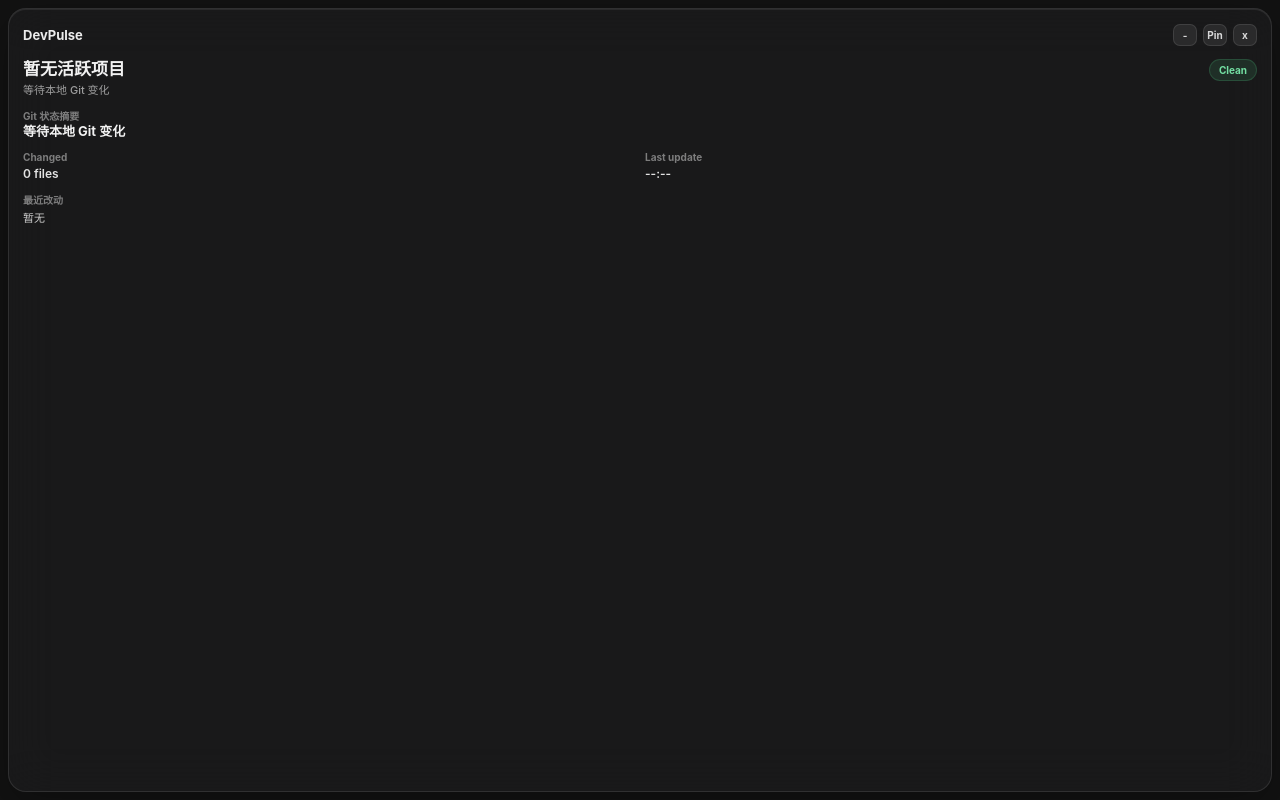
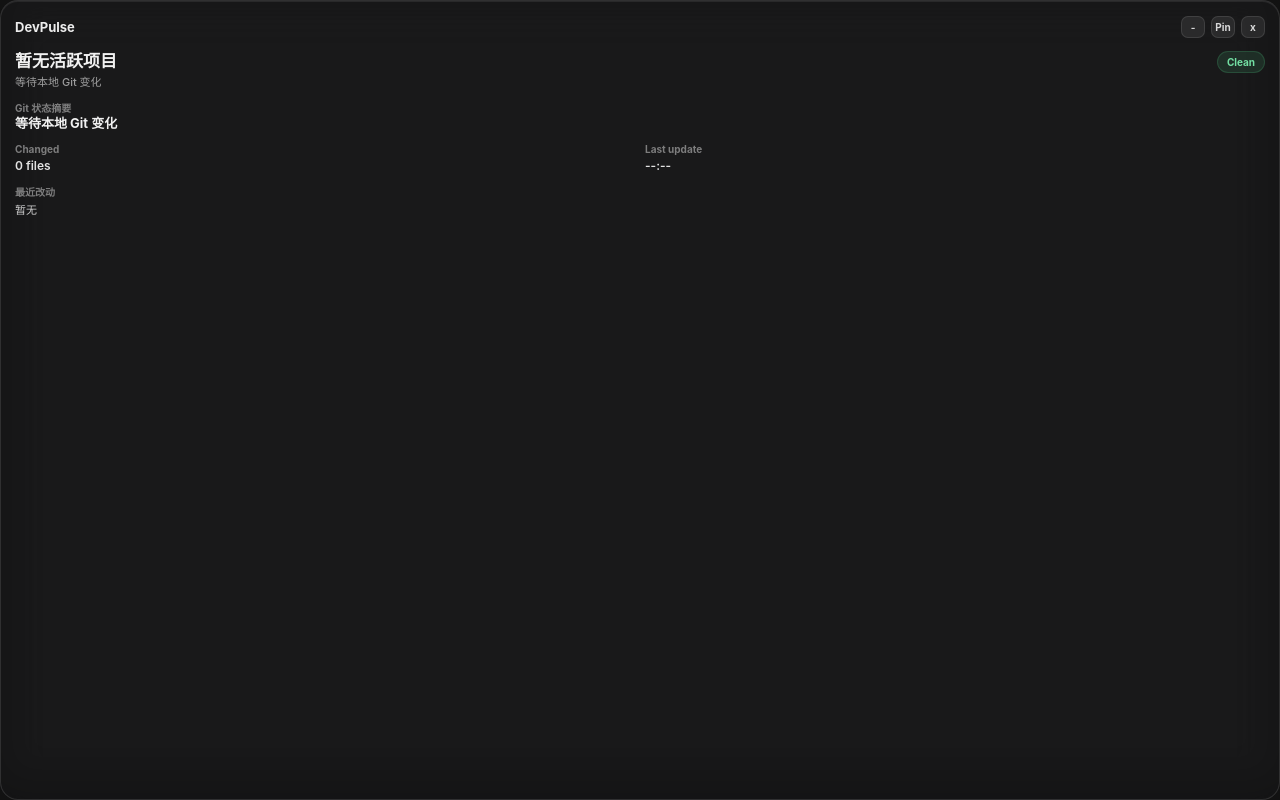
Before and after one commit to ryukeilee/DevPulse, an Electron app: page src/renderer/index.html in a window 1280 px wide. Drawn offline with Linux system fonts and the light colour scheme; no server answers.

Commit message:
Remove floating window outer backdrop

```diff
--- a/src/renderer/widget.css
+++ b/src/renderer/widget.css
@@ -19,7 +19,7 @@ body {
 }
 
 body {
-  padding: 8px;
+  padding: 0;
 }
 
 .widget {
@@ -32,7 +32,7 @@ body {
   background: rgba(28, 28, 30, 0.72);
   backdrop-filter: blur(24px) saturate(1.2);
   box-shadow:
-    0 12px 40px rgba(0, 0, 0, 0.28),
+    inset 0 -18px 34px rgba(0, 0, 0, 0.2),
     inset 0 1px 0 rgba(255, 255, 255, 0.08);
 }
 
```
